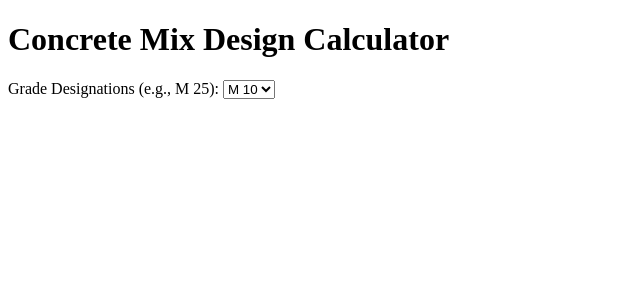
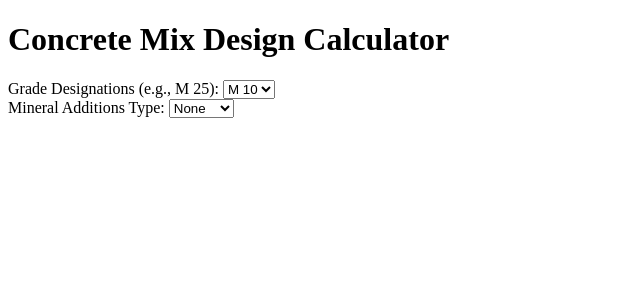
Before and after one commit to itsabdelmalek/concrete_mix_design_calculator, a Flask app: template templates/index.html in a window 1280 px wide. Shown: the top 300 px of the page, without its empty margins (0-640 px from the left). Run offline with Flask 3, Linux system fonts and the light colour scheme; the template is opened without the code that fills it, so the values that code supplies are empty.

Commit message:
added additions label

```diff
--- a/templates/index.html
+++ b/templates/index.html
@@ -21,6 +21,12 @@
             <option value="M 45">M 45</option>
             <option value="M 50">M 50</option>
         </select><br>
+	<label for="additions_type">Mineral Additions Type:</label>
+        <select name="additions_type" id="additions_type" onchange="toggleFlyAshInput()">
+            <option value="">None</option>
+            <option value="Fly ash">Fly ash</option>
+        </select><br>
+
     </form>
 </body>
 </html>
```
